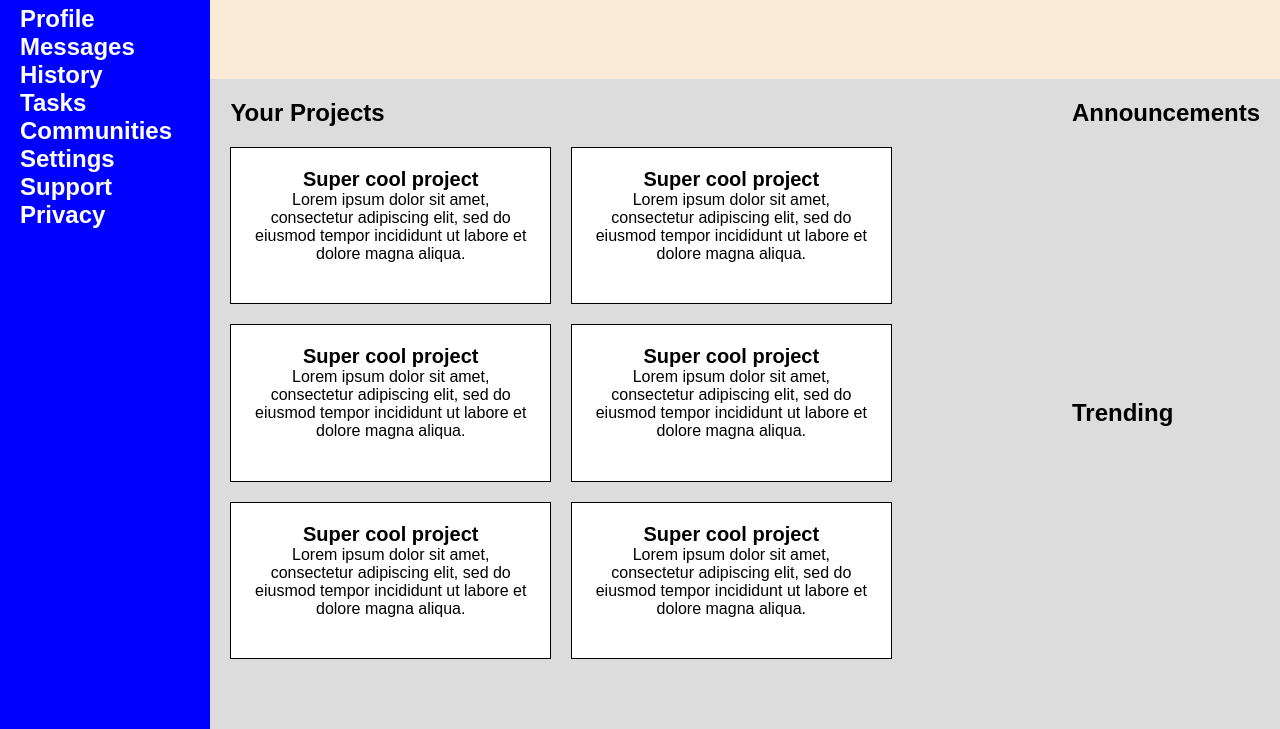
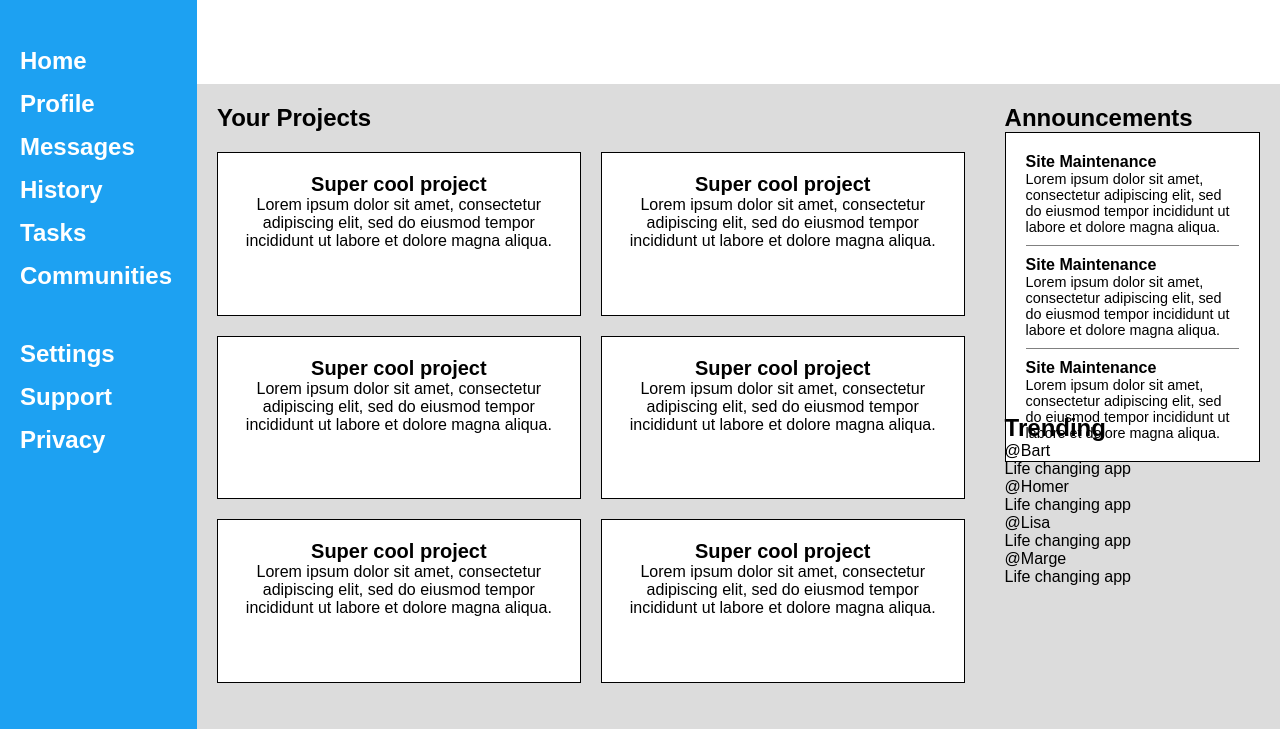
Before and after one commit to JesseRusso/Dashboard, a plain HTML site: page index.html in a window 1280 px wide. Shown: the part 71-800 px from the top of the page. Drawn offline with Linux system fonts and the light colour scheme.

Commit message:
still playing with the grid layout

```diff
--- a/index.html
+++ b/index.html
@@ -16,15 +16,20 @@
             <div class="logo">
                 Dashboard
             </div>
+            <div class="navigation">
                 <div class="sidebar-item">Home</div>
                 <div class="sidebar-item">Profile</div>
                 <div class="sidebar-item">Messages</div>
                 <div class="sidebar-item">History</div>
                 <div class="sidebar-item">Tasks</div>
                 <div class="sidebar-item">Communities</div>
+            </div>
+            <div class="site-links">
                 <div class="sidebar-item">Settings</div>
                 <div class="sidebar-item">Support</div>
                 <div class="sidebar-item">Privacy</div>
+            </div>
+
         </div>
         <div class="header">
             <div class="search">
@@ -37,22 +42,87 @@
                 Your Projects
             </div>
             <div class="cards">
-                <div class="project-card"><div class="card-title">Super cool project</div> Lorem ipsum dolor sit amet, consectetur adipiscing elit, sed do eiusmod tempor incididunt ut labore et dolore magna aliqua.</div>
-                <div class="project-card"><div class="card-title">Super cool project</div>Lorem ipsum dolor sit amet, consectetur adipiscing elit, sed do eiusmod tempor incididunt ut labore et dolore magna aliqua.</div>
-                <div class="project-card"><div class="card-title">Super cool project</div>Lorem ipsum dolor sit amet, consectetur adipiscing elit, sed do eiusmod tempor incididunt ut labore et dolore magna aliqua.</div>
-                <div class="project-card"><div class="card-title">Super cool project</div>Lorem ipsum dolor sit amet, consectetur adipiscing elit, sed do eiusmod tempor incididunt ut labore et dolore magna aliqua.</div>
-                <div class="project-card"><div class="card-title">Super cool project</div>Lorem ipsum dolor sit amet, consectetur adipiscing elit, sed do eiusmod tempor incididunt ut labore et dolore magna aliqua.</div>
-                <div class="project-card"><div class="card-title">Super cool project</div>Lorem ipsum dolor sit amet, consectetur adipiscing elit, sed do eiusmod tempor incididunt ut labore et dolore magna aliqua.</div>
+                <div class="project-card">
+                    <div class="card-title">Super cool project</div>Lorem ipsum dolor sit amet, consectetur adipiscing
+                    elit, sed do eiusmod tempor incididunt ut labore et dolore magna aliqua.
+                </div>
+                <div class="project-card">
+                    <div class="card-title">Super cool project</div>Lorem ipsum dolor sit amet, consectetur adipiscing
+                    elit, sed do eiusmod tempor incididunt ut labore et dolore magna aliqua.
+                </div>
+                <div class="project-card">
+                    <div class="card-title">Super cool project</div>Lorem ipsum dolor sit amet, consectetur adipiscing
+                    elit, sed do eiusmod tempor incididunt ut labore et dolore magna aliqua.
+                </div>
+                <div class="project-card">
+                    <div class="card-title">Super cool project</div>Lorem ipsum dolor sit amet, consectetur adipiscing
+                    elit, sed do eiusmod tempor incididunt ut labore et dolore magna aliqua.
+                </div>
+                <div class="project-card">
+                    <div class="card-title">Super cool project</div>Lorem ipsum dolor sit amet, consectetur adipiscing
+                    elit, sed do eiusmod tempor incididunt ut labore et dolore magna aliqua.
+                </div>
+                <div class="project-card">
+                    <div class="card-title">Super cool project</div>Lorem ipsum dolor sit amet, consectetur adipiscing
+                    elit, sed do eiusmod tempor incididunt ut labore et dolore magna aliqua.
                 </div>
             </div>
-        <div class="announcements right-card">
+        </div>
+        <div class="announcements">
             <div class="section-text">
                 Announcements
             </div>
+            <div class="right-card">
+                <div class="announcement-post">
+                    <div class="announcement-title">
+                        Site Maintenance
                     </div>
-        <div class="trending right-card">
+                    Lorem ipsum dolor sit amet, consectetur adipiscing elit, sed do eiusmod tempor incididunt ut labore
+                    et dolore magna aliqua.
+                </div>
+                <div class="announcement-post">
+                    <div class="announcement-title">
+                        Site Maintenance
+                    </div>
+                    Lorem ipsum dolor sit amet, consectetur adipiscing elit, sed do eiusmod tempor incididunt ut labore
+                    et dolore magna aliqua.
+                </div>
+                <div class="announcement-post">
+                    <div class="announcement-title">
+                        Site Maintenance
+                    </div>
+                    Lorem ipsum dolor sit amet, consectetur adipiscing elit, sed do eiusmod tempor incididunt ut labore
+                    et dolore magna aliqua.
+                </div>
+            </div>
+        </div>
+        <div class="trending">
             <div class="section-text">
                 Trending
+            </div>
+            <div class="trending-user">
+                @Bart
+                <div class="trendng-post">
+                    Life changing app
+                </div>
+            </div>
+            <div class="trending-user">
+                @Homer
+                <div class="trendng-post">
+                    Life changing app
+                </div>
+            </div>
+            <div class="trending-user">
+                @Lisa
+                <div class="trendng-post">
+                    Life changing app
+                </div>
+            </div>
+            <div class="trending-user">
+                @Marge
+                <div class="trendng-post">
+                    Life changing app
+                </div>
             </div>
         </div>
     </div>
--- a/style.css
+++ b/style.css
@@ -1,47 +1,62 @@
+:root {
+    --main-colour: rgb(29 161 242);
+}
+
 * {
     box-sizing: border-box;
     margin: 0;
     padding: 0;
     font-family: Arial, Helvetica, sans-serif;
 }
-body{
-    background-color:gainsboro;
+
+body {
+    background-color: gainsboro;
 }
+
 .container {
     height: 100vh;
     display: grid;
-    grid-template-columns: 1fr 2fr 2fr 1fr;
-    grid-template-rows: 1.5fr repeat(6, 1fr) 0.5fr;
+    grid-template-columns: 1fr 2fr 2fr 1.5fr;
+    grid-template-rows: 1.5fr repeat(6, 1fr) 0.25fr;
 }
 
 .header {
-    background-color: antiquewhite;
+    background-color: white;
     grid-column: 2/5;
 }
 
 .sidebar {
-    background-color: blue;
+    display: grid;
+    grid-template-columns: 1fr;
+    grid-template-rows: 2em 1fr 2fr;
+    background-color: var(--main-colour);
     grid-column: 1/2;
     grid-row: 1/9;
     color: white;
     font-size: 1.5rem;
     font-weight: 600;
     padding: 20px;
+    gap: 50px;
 }
-
+.sidebar .navigation, .sidebar .site-links{
+    display: flex;
+    flex-direction: column;
+    gap: 15px;
+}
 .content {
     grid-column: 2/5;
     grid-row: 2/8;
     grid-area: 2/2/8/4;
     display: grid;
-
     grid-template-rows: 3rem;
     padding: 20px;
 }
-.section-text{
+
+.section-text {
     font-size: 1.5rem;
     font-weight: 600;
 }
+
 .announcements {
     grid-column: 4/5;
     grid-row: 2/5;
@@ -56,7 +71,7 @@ body{
 
 .cards {
     display: grid;
-    grid-template-columns: repeat(auto-fit, minmax(200px, 40%));
+    grid-template-columns: repeat(auto-fit, minmax(25vw, 1fr));
     grid-template-rows: repeat(3, 1fr);
     place-items: center;
     row-gap: 20px;
@@ -71,7 +86,31 @@ body{
     padding: 20px;
     background-color: white;
 }
-.card-title{
+
+.card-title {
     font-size: 1.25rem;
     font-weight: 600;
 }
+
+.right-card {
+    background-color: white;
+    border: 1px solid black;
+    padding: 20px 20px 20px 20px;
+    display: flex;
+    flex-direction: column;
+    gap: 10px;
+}
+
+.announcement-post {
+    font-size: 0.9rem;
+}
+
+.announcement-title {
+    font-size: 1rem;
+    font-weight: 600;
+}
+.right-card :nth-child(2){
+    border-top: 1px solid grey;
+    border-bottom: 1px solid grey;
+    padding: 10px 0 10px 0;
+}
```
Lines whose indentation alone changed are shown as unchanged.
